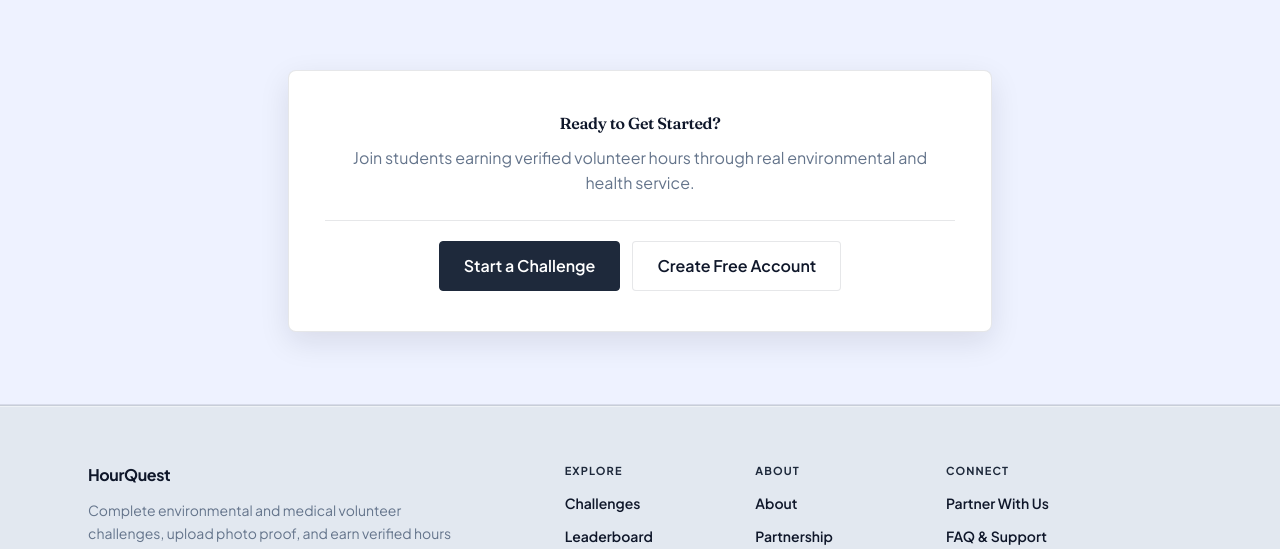
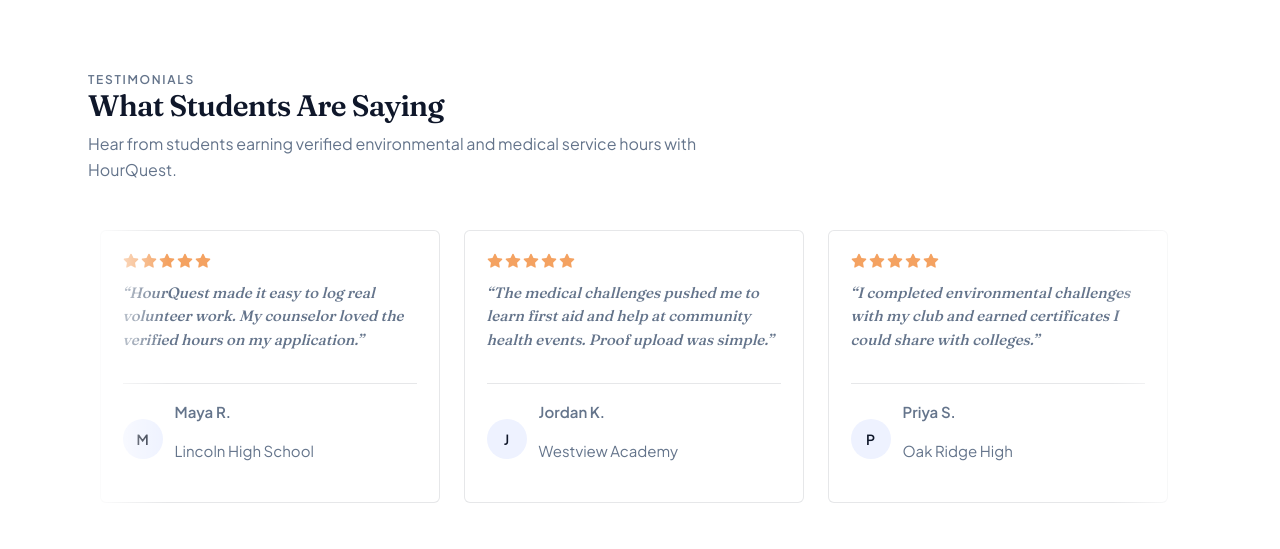
Before and after one commit to UniNetX/hourquest, a Next.js app: page / in a window 1280 px wide. Shown: the part 3940-4489 px from the top of the page. Built offline with nearby package versions, Linux system fonts and the light colour scheme; no server answers; the database is empty.

Commit message:
Fix challenge catalog loading and add home testimonials marquee.
Remove partner org join that broke preset challenge fetches, dedupe the
Partnership Challenges tab, and add an infinite-scrolling testimonials section.

```diff
--- a/src/app/(public)/challenges/page.tsx
+++ b/src/app/(public)/challenges/page.tsx
@@ -17,9 +17,7 @@
     supabase
       ? supabase
           .from("challenges")
-          .select(
-            "*, partner_organization:partner_organizations(id, name, logo_url, description)",
-          )
+          .select("*")
           .eq("active", true)
           .order("track")
           .order("category")
--- a/src/app/(public)/page.tsx
+++ b/src/app/(public)/page.tsx
@@ -8,7 +8,7 @@
 import { TerraServeAppSection } from "@/components/home/TerraServeAppSection";
 import { ImpactStats } from "@/components/home/ImpactStats";
 import { LeaderboardPreview } from "@/components/home/LeaderboardPreview";
-import { ReviewCarousel } from "@/components/home/ReviewCarousel";
+import { TestimonialsCarousel } from "@/components/home/TestimonialsCarousel";
 import { SectionHeader } from "@/components/marketing/SectionHeader";
 import { createClient } from "@/lib/supabase/server";
 import type { Challenge } from "@/types/database";
@@ -146,18 +146,16 @@
           <LeaderboardPreview initialData={leaderboard} />
         </div>
       </section>
-      {stories.length > 0 && (
       <section className="section-alt section-y">
         <div className="section-container">
           <SectionHeader
-              eyebrow="Stories"
+            eyebrow="Testimonials"
             title="What Students Are Saying"
-              subtitle="Hear from students who have earned verified hours with HourQuest."
+            subtitle="Hear from students earning verified environmental and medical service hours with HourQuest."
           />
-            <ReviewCarousel stories={stories as never[]} />
+          <TestimonialsCarousel stories={stories as never[]} />
         </div>
       </section>
-      )}
       <CtaBand
         title="Ready to Get Started?"
         subtitle="Join students earning verified volunteer hours through real environmental and health service."
--- a/src/components/challenges/ChallengeCatalog.tsx
+++ b/src/components/challenges/ChallengeCatalog.tsx
@@ -17,12 +17,11 @@
 const filterBtn =
   "rounded-sm border px-4 py-1.5 text-sm font-semibold transition-colors focus-visible:outline-none focus-visible:ring-2 focus-visible:ring-primary focus-visible:ring-offset-2";
 
-type TrackFilter = ChallengeTrack | "all" | "partnership";
+type TrackFilter = ChallengeTrack | "all";
 
 const TRACK_FILTERS: { id: TrackFilter; label: string }[] = [
   { id: "all", label: "All" },
   ...CHALLENGE_TRACKS,
-  { id: "partnership", label: "Partnership" },
 ];
 
 function parseTrack(value: string | null): TrackFilter {
@@ -119,9 +118,7 @@
         async () => {
           const { data } = await supabase
             .from("challenges")
-            .select(
-              "*, partner_organization:partner_organizations(id, name, logo_url, description)",
-            )
+            .select("*")
             .eq("active", true)
             .order("track")
             .order("category")
--- /dev/null
+++ b/src/components/home/TestimonialsCarousel.tsx
@@ -0,0 +1,127 @@
+"use client";
+
+import { IconStarFilled } from "@tabler/icons-react";
+import { cn } from "@/lib/utils";
+
+export type Testimonial = {
+  id: string;
+  rating: number;
+  comment: string;
+  name: string;
+  school: string;
+};
+
+const FALLBACK_TESTIMONIALS: Testimonial[] = [
+  {
+    id: "fallback-1",
+    rating: 5,
+    comment:
+      "HourQuest made it easy to log real volunteer work. My counselor loved the verified hours on my application.",
+    name: "Maya R.",
+    school: "Lincoln High School",
+  },
+  {
+    id: "fallback-2",
+    rating: 5,
+    comment:
+      "The medical challenges pushed me to learn first aid and help at community health events. Proof upload was simple.",
+    name: "Jordan K.",
+    school: "Westview Academy",
+  },
+  {
+    id: "fallback-3",
+    rating: 5,
+    comment:
+      "I completed environmental challenges with my club and earned certificates I could share with colleges.",
+    name: "Priya S.",
+    school: "Oak Ridge High",
+  },
+  {
+    id: "fallback-4",
+    rating: 5,
+    comment:
+      "Finally a platform that tracks hours honestly. Reviews were fast and the dashboard kept me motivated.",
+    name: "Alex T.",
+    school: "Summit Prep",
+  },
+  {
+    id: "fallback-5",
+    rating: 5,
+    comment:
+      "Partnership challenges from local orgs gave our class meaningful projects beyond one-off events.",
+    name: "Sam L.",
+    school: "Riverdale High",
+  },
+];
+
+type StoryRow = {
+  id: string;
+  rating: number;
+  comment: string;
+  profiles?: { full_name: string; school_name: string | null } | null;
+};
+
+function toTestimonials(stories: StoryRow[]): Testimonial[] {
+  return stories.map((s) => ({
+    id: s.id,
+    rating: s.rating,
+    comment: s.comment,
+    name: s.profiles?.full_name ?? "Student",
+    school: s.profiles?.school_name ?? "Verified student",
+  }));
+}
+
+function TestimonialCard({ item }: { item: Testimonial }) {
+  return (
+    <article className="pillar-card mx-3 w-[min(100%,320px)] shrink-0 sm:w-[340px]">
+      <div className="mb-3 flex gap-0.5 text-star" aria-label={`${item.rating} stars`}>
+        {Array.from({ length: item.rating }).map((_, i) => (
+          <IconStarFilled key={i} size={16} />
+        ))}
+      </div>
+      <p className="font-display text-base italic leading-relaxed text-text-muted">
+        &ldquo;{item.comment}&rdquo;
+      </p>
+      <div className="mt-4 flex items-center gap-3 border-t border-border pt-4">
+        <div className="flex h-10 w-10 items-center justify-center rounded-full bg-primary-light text-sm font-semibold text-primary-dark">
+          {item.name.charAt(0)}
+        </div>
+        <div>
+          <p className="text-sm font-semibold">{item.name}</p>
+          <p className="text-xs text-text-caption">{item.school}</p>
+        </div>
+      </div>
+    </article>
+  );
+}
+
+export function TestimonialsCarousel({
+  stories,
+  className,
+}: {
+  stories?: StoryRow[];
+  className?: string;
+}) {
+  const fromDb = stories?.length ? toTestimonials(stories) : [];
+  const items =
+    fromDb.length >= 3
+      ? fromDb
+      : [...fromDb, ...FALLBACK_TESTIMONIALS].slice(0, 6);
+
+  const doubled = [...items, ...items];
+
+  return (
+    <div
+      className={cn("relative overflow-hidden", className)}
+      aria-label="Student testimonials"
+    >
+      <div className="pointer-events-none absolute inset-y-0 left-0 z-10 w-12 bg-gradient-to-r from-[var(--color-surface)] to-transparent sm:w-20" />
+      <div className="pointer-events-none absolute inset-y-0 right-0 z-10 w-12 bg-gradient-to-l from-[var(--color-surface)] to-transparent sm:w-20" />
+      <div className="flex w-max motion-safe:animate-marquee py-2">
+        {doubled.map((item, i) => (
+          <TestimonialCard key={`${item.id}-${i}`} item={item} />
+        ))}
+      </div>
+    </div>
+  );
+}
--- a/src/lib/challenges/constants.ts
+++ b/src/lib/challenges/constants.ts
@@ -16,7 +16,7 @@
 export const CHALLENGE_TRACKS: { id: ChallengeTrack; label: string }[] = [
   { id: "environmental", label: "Environmental" },
   { id: "medical", label: "Medical" },
-  { id: "partnership", label: "Partnership" },
+  { id: "partnership", label: "Partnership Challenges" },
 ];
 
 export const PARTNERSHIP_CHALLENGE_CATEGORIES: CategoryMeta[] = [
```
Lines whose indentation alone changed are shown as unchanged.
